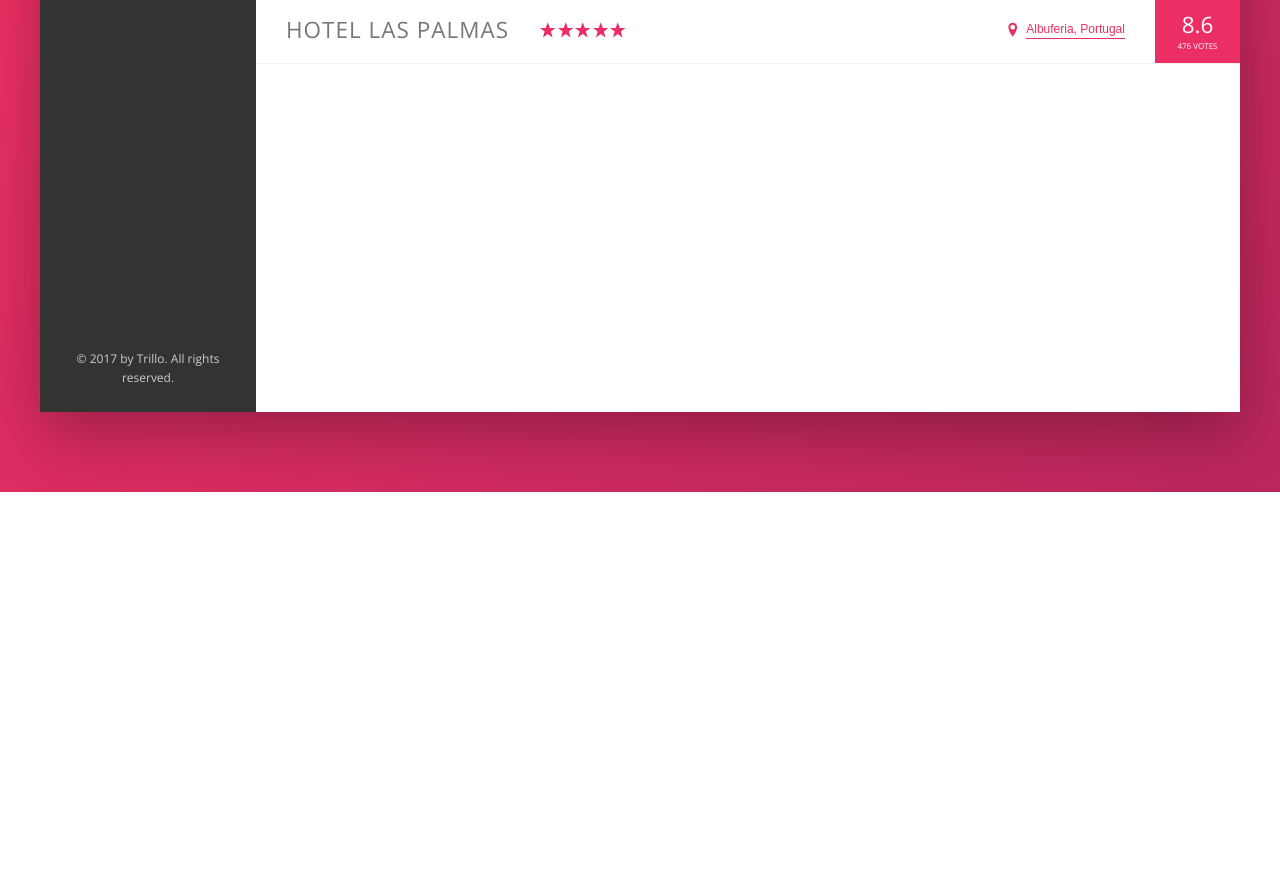
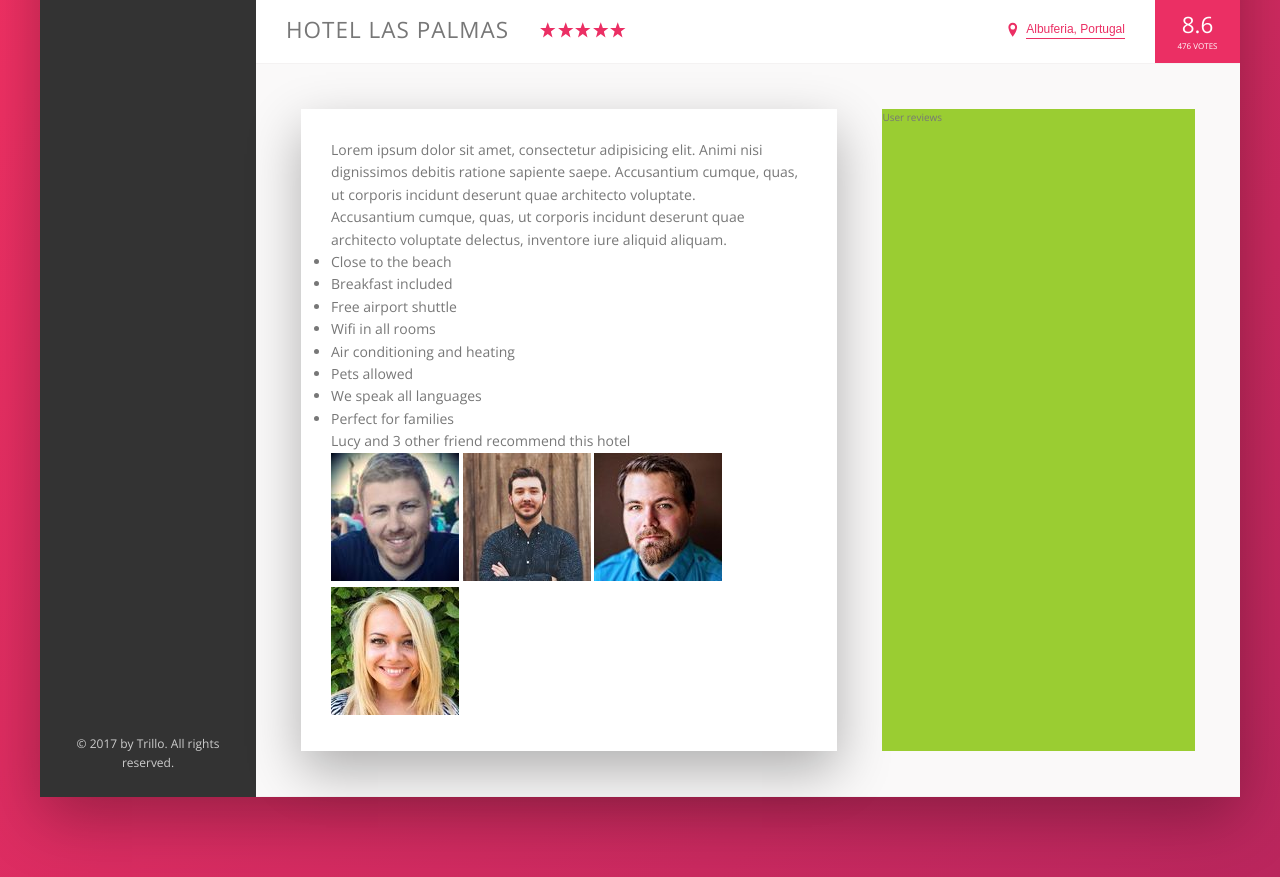
Before and after one commit to pawelczar/Tirllo-app, a website: page index.html in a window 1280 px wide. Shown: the part 538-1415 px from the top of the page. Before the commit the page ends 1030 px from the top, so only its background shows below. Drawn offline with nearby package versions, Linux system fonts and the light colour scheme.

Commit message:
finished markup for description section in index.html

```diff
--- a/index.html
+++ b/index.html
@@ -128,6 +128,42 @@
               <div class="overview__rating-counts">476 votes</div>
             </div>
           </div>
+
+          <div class="detail">
+            <div class="description">
+              <p class="paragraph">
+                Lorem ipsum dolor sit amet, consectetur adipisicing elit. Animi nisi dignissimos debitis ratione sapiente saepe. Accusantium cumque,
+                quas, ut corporis incidunt deserunt quae architecto voluptate.
+              </p>
+              <p class="paragraph">
+                Accusantium cumque, quas, ut corporis incidunt deserunt quae architecto voluptate delectus, inventore iure aliquid aliquam.
+              </p>
+              <ul class="list">
+                <li class="list__item">Close to the beach</li>
+                <li class="list__item">Breakfast included</li>
+                <li class="list__item">Free airport shuttle</li>
+                <li class="list__item">Wifi in all rooms</li>
+                <li class="list__item">Air conditioning and heating</li>
+                <li class="list__item">Pets allowed</li>
+                <li class="list__item">We speak all languages</li>
+                <li class="list__item">Perfect for families</li>
+              </ul>
+              <div class="recommend">
+                <p class="recommend_count">
+                  Lucy and 3 other friend recommend this hotel
+                </p>
+                <div class="recommend__friends">
+                  <img src="img/user-3.jpg" alt="user1" class="recommend__photo" />
+                  <img src="img/user-4.jpg" alt="user2" class="recommend__photo" />
+                  <img src="img/user-5.jpg" alt="user3" class="recommend__photo" />
+                  <img src="img/user-6.jpg" alt="user4" class="recommend__photo" />
+                </div>
+              </div>
+            </div>
+            <div class="user-reviews">
+              User reviews
+            </div>
+          </div>
         </main>
       </div>
     </div>
--- a/sass/_base.scss
+++ b/sass/_base.scss
@@ -29,6 +29,8 @@ Grey dark 3: #999
   --color-grey-dark-2: #777;
   --color-grey-dark-3: #999;
 
+  --line: 1px solid var(--color-grey-light-2);
+
   --shadow-dark: rgba(0, 0, 0, 0.3);
 }
 
@@ -53,11 +55,7 @@ body {
   font-weight: 400;
   line-height: 1.6;
   color: var(--color-grey-dark-2);
-  background-image: linear-gradient(
-    to right bottom,
-    var(--color-primary-light),
-    var(--color-primary-dark)
-  );
+  background-image: linear-gradient(to right bottom, var(--color-primary-light), var(--color-primary-dark));
   background-size: cover;
   background-repeat: no-repeat;
   min-height: 100vh;
--- a/sass/_components.scss
+++ b/sass/_components.scss
@@ -194,7 +194,7 @@
 
 .overview {
   display: flex;
-  border-bottom: 1px solid var(--color-grey-light-2);
+  border-bottom: var(--line);
   align-items: center;
 
   &__heading {
--- a/sass/_layout.scss
+++ b/sass/_layout.scss
@@ -3,15 +3,13 @@
   margin: 8rem auto;
   background-color: var(--color-grey-light-1);
   box-shadow: 0 2rem 6rem var(--shadow-dark);
-
-  min-height: 50rem;
 }
 
 .header {
   height: 7rem;
   font-size: 1.4rem;
   background-color: #fff;
-  border-bottom: 1px solid var(--color-grey-light-2);
+  border-bottom: var(--line);
   display: flex;
   justify-content: space-between;
   align-items: center;
@@ -32,5 +30,25 @@
 .hotel-view {
   background-color: #fff;
   flex: 1;
-  height: 80rem;
 }
+
+.detail {
+  display: flex;
+  padding: 4.5rem;
+  background-color: var(--color-grey-light-1);
+  border-bottom: var(--line);
+}
+
+.description {
+  background-color: #fff;
+  font-size: 1.4rem;
+  box-shadow: 0 2rem 5rem rgba(0, 0, 0, 0.3);
+  flex: 0 0 60%;
+  padding: 3rem;
+  margin-right: 4.5rem;
+}
+
+.user-reviews {
+  background-color: yellowgreen;
+  flex: 1;
+}
```
Also changed, not shown: css/style.css.
